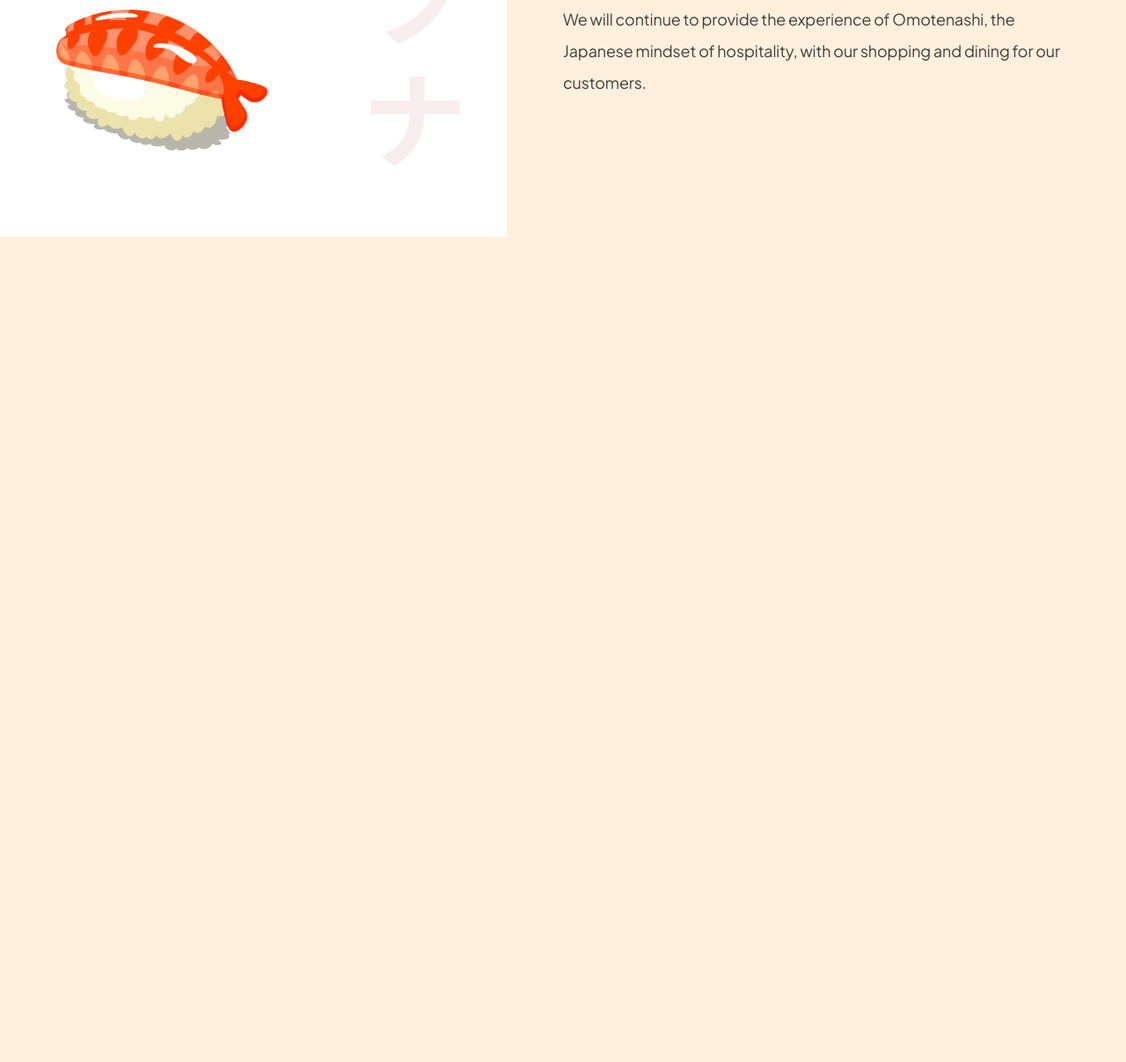
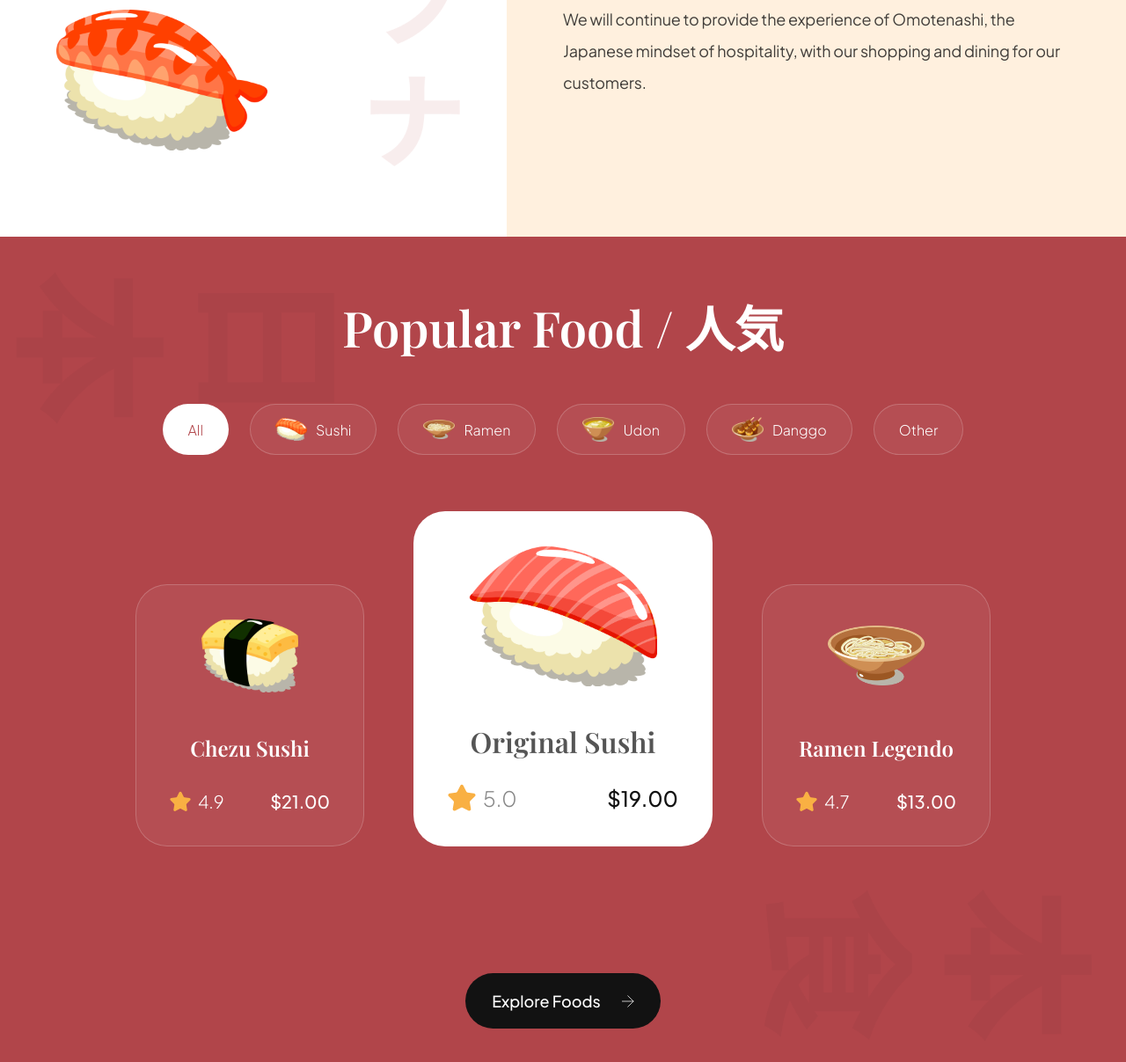
Before and after one commit to kimMichel/sushi-html-css, a website built with Vite: page index.html in a window 1280 px wide. Shown: the part 1249-2456 px from the top of the page at 88% size. Before the commit the page ends 1518 px from the top, so only its background shows below. Built offline with nearby package versions, Linux system fonts and the light colour scheme.

Commit message:
popular section

```diff
--- a/css/sections/popular.css
+++ b/css/sections/popular.css
@@ -0,0 +1,198 @@
+.popular-foods {
+    padding: 64px;
+
+    display: flex;
+    flex-direction: column;
+
+    background-color: var(--primary-color);
+    background-image: url(../../assets/popular_bg.png);
+    background-position: center;
+    background-repeat: no-repeat;
+    background-size: contain;
+
+    overflow: hidden;
+}
+
+.popular-foods__title {
+    font-size: 56px;
+    font-family: var(--playfair-display);
+    font-weight: 600;
+    line-height: 78px;
+    color: #fff;
+    text-align: center;
+}
+
+.popular-foods__filters {
+    margin-top: 48px;
+    max-width: 100%;
+    overflow-x: auto;
+
+    display: flex;
+    justify-content: center;
+    gap: 24px;
+}
+
+.popular-foods__filter-btn {
+    padding: 10px 28px;
+    display: flex;
+    flex-direction: row;
+    align-items: center;
+    gap: 10px;
+    background: rgba(255, 255, 255, 0.05);
+    border: 1px solid rgba(255, 255, 255, 0.2);
+    border-radius: 46px;
+
+    font-size: 16px;
+    font-weight: 300;
+    line-height: 25px;
+    font-family: var(--plus-jakarta-sans);
+    color: #fff;
+
+    cursor: pointer;
+}
+
+.popular-foods__filter-btn img {
+    width: 36px;
+    height: 36px;
+    object-fit: contain;
+}
+
+.popular-foods__filter-btn.active {
+    background: #fff;
+    color: var(--primary-color);
+}
+
+.popular-foods__filter-btn:hover {
+    background: #fff;
+    color: var(--primary-color);
+}
+
+.popular-foods__catalogue {
+    margin: 64px;
+
+    display: flex;
+    justify-content: center;
+    align-items: flex-end;
+    flex-wrap: wrap;
+    gap: 56px;
+}
+
+.popular-foods__button {
+    width: fit-content;
+    padding: 20px 30px;
+    margin: 80px auto 0;
+
+    font-weight: 500;
+    font-size: 18px;
+    line-height: 23px;
+    font-family: var(--plus-jakarta-sans);
+    color: #fff;
+
+    border: none;
+    outline: none;
+
+    background: var(--secondary-color);
+    border-radius: 64px;
+    cursor: pointer;
+}
+
+.popular-foods__button img {
+    width: 14px;
+    height: 14px;
+    object-fit: contain;
+
+    margin-left: 21px;
+}
+
+.popular-foods__card {
+    padding: 38px;
+    min-width: 260px;
+    height: fit-content;
+
+    display: flex;
+    align-items: center;
+    flex-direction: column;
+
+    border-radius: 36px;
+    background: rgba(255, 255, 255, 0.05);
+    border: 1px solid rgba(255, 255, 255, 0.2);
+}
+
+.popular-foods__card-image {
+    width: 110px;
+    height: 84px;
+    object-fit: contain;
+}
+
+.popular-foods__card-title {
+    margin-top: 47px;
+
+    font-weight: 600;
+    font-size: 24px;
+    line-height: 32px;
+    font-family: var(--playfair-display);
+    color: #fff;
+    text-align: center;
+}
+
+.popular-foods__card-details {
+    width: 100%;
+    margin-top: 32px;
+
+}
+
+.popular-foods__card-rating {
+    display: flex;
+    align-items: center;
+    gap: 8px;
+}
+
+.popular-foods__card-rating img {
+    width: 24px;
+    height: 24px;
+    object-fit: contain;
+}
+
+.popular-foods__card-rating p {
+    font-size: 20px;
+    font-weight: 300;
+    font-family: var(--plus-jakarta-sans);
+    color: #fff;
+}
+
+.popular-foods__card-price {
+    font-size: 20px;
+    font-weight: 500;
+    font-family: var(--plus-jakarta-sans);
+    color: #fff;
+}
+
+.popular-foods__card.active-card {
+    background: #fff;
+    min-width: 340px;
+}
+
+.popular-foods__card.active-card .popular-foods__card-image {
+    width: 214px;
+    height: 160px;
+}
+
+.popular-foods__card.active-card .popular-foods__card-title {
+    color: var(--black-500);
+    font-size: 32px;
+}
+
+.popular-foods__card.active-card .popular-foods__card-rating img {
+    width: 32px;
+    height: 32px;
+}
+
+.popular-foods__card.active-card .popular-foods__card-rating p {
+    font-size: 24px;
+    color: var(--gray-100);
+}
+
+.popular-foods__card.active-card .popular-foods__card-price {
+    font-size: 24px;
+    color: var(--secondary-color);
+}
--- a/index.html
+++ b/index.html
@@ -116,6 +116,90 @@
       </div>
     </section>
 
+    <section class="popular-foods" id="menu">
+      <h2 class="popular-foods__title">Popular Food / 人気</h2>
+
+      <div class="popular-foods__filters sushi__hide-scrollbar">
+        <button class="popular-foods__filter-btn active">All</button>
+        <button class="popular-foods__filter-btn">
+          <img src="assets/sushi-9.png" alt="sushi9" />
+          Sushi
+        </button>
+        <button class="popular-foods__filter-btn">
+          <img src="assets/sushi-8.png" alt="sushi8" />
+          Ramen
+        </button>
+        <button class="popular-foods__filter-btn">
+          <img src="assets/sushi-7.png" alt="sushi7" />
+          Udon
+        </button>
+        <button class="popular-foods__filter-btn">
+          <img src="assets/sushi-6.png" alt="sushi6" />
+          Danggo
+        </button>
+        <button class="popular-foods__filter-btn">Other</button>
+      </div>
+
+      <div class="popular-foods__catalogue">
+        <article class="popular-foods__card">
+          <img
+            class="popular-foods__card-image"
+            src="assets/sushi-12.png"
+            alt="sushi-12"
+          />
+          <h4 class="popular-foods__card-title">Chezu Sushi</h4>
+
+          <div class="popular-foods__card-details flex-between">
+            <div class="popular-foods__card-rating">
+              <img src="assets/star.svg" alt="star" />
+              <p>4.9</p>
+            </div>
+
+            <p class="popular-foods__card-price">$21.00</p>
+          </div>
+        </article>
+        <article class="popular-foods__card active-card">
+          <img
+            class="popular-foods__card-image"
+            src="assets/sushi-11.png"
+            alt="sushi-11"
+          />
+          <h4 class="popular-foods__card-title">Original Sushi</h4>
+
+          <div class="popular-foods__card-details flex-between">
+            <div class="popular-foods__card-rating">
+              <img src="assets/star.svg" alt="star" />
+              <p>5.0</p>
+            </div>
+
+            <p class="popular-foods__card-price">$19.00</p>
+          </div>
+        </article>
+        <article class="popular-foods__card">
+          <img
+            class="popular-foods__card-image"
+            src="assets/sushi-10.png"
+            alt="sushi-10"
+          />
+          <h4 class="popular-foods__card-title">Ramen Legendo</h4>
+
+          <div class="popular-foods__card-details flex-between">
+            <div class="popular-foods__card-rating">
+              <img src="assets/star.svg" alt="star" />
+              <p>4.7</p>
+            </div>
+
+            <p class="popular-foods__card-price">$13.00</p>
+          </div>
+        </article>
+      </div>
+
+      <button class="popular-foods__button">
+        Explore Foods
+        <img src="assets/arrow-right.svg" alt="arrow-right" />
+      </button>
+    </section>
+
     <script src="js/script.js" type="module"></script>
   </body>
 </html>
```
